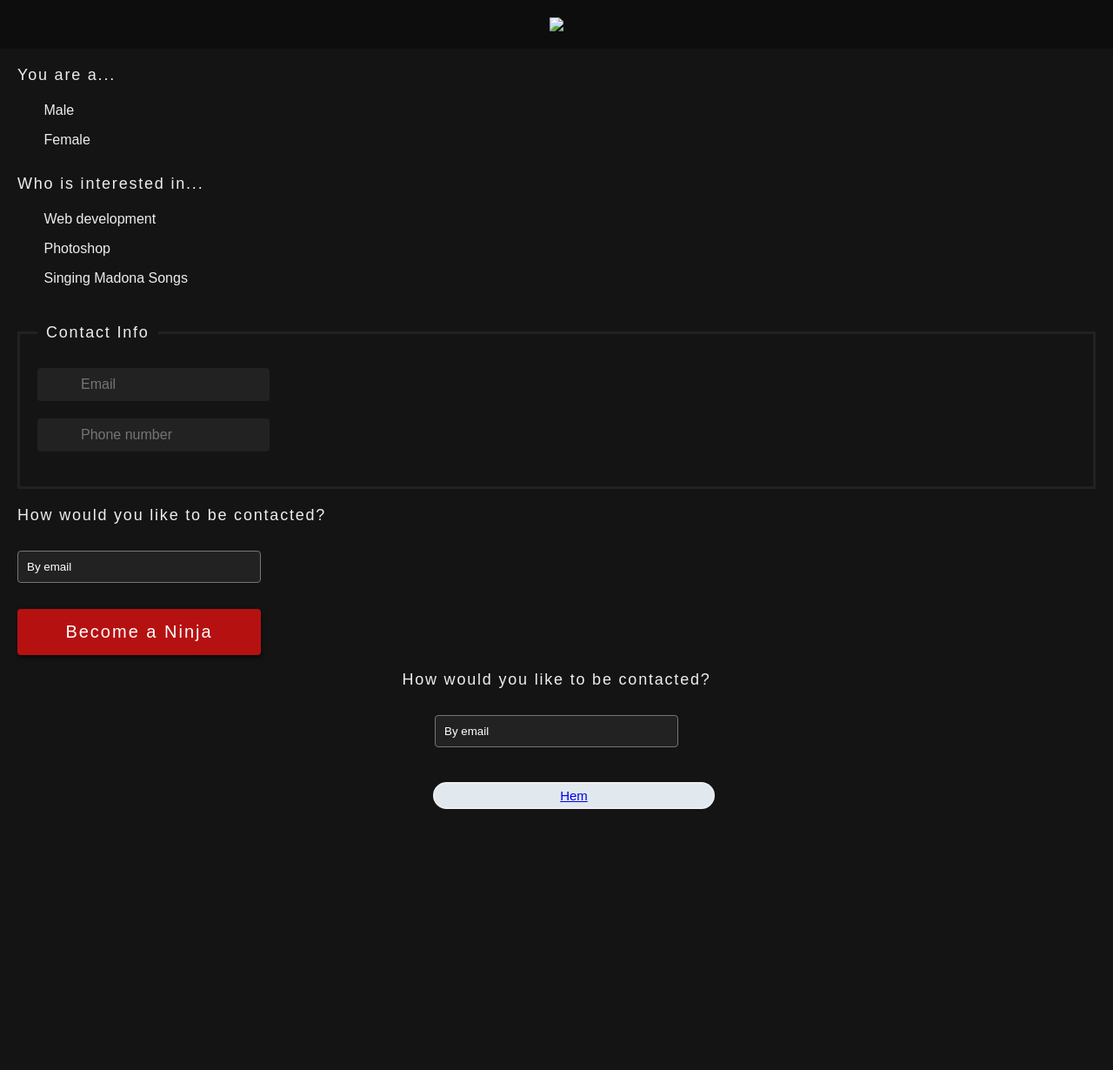
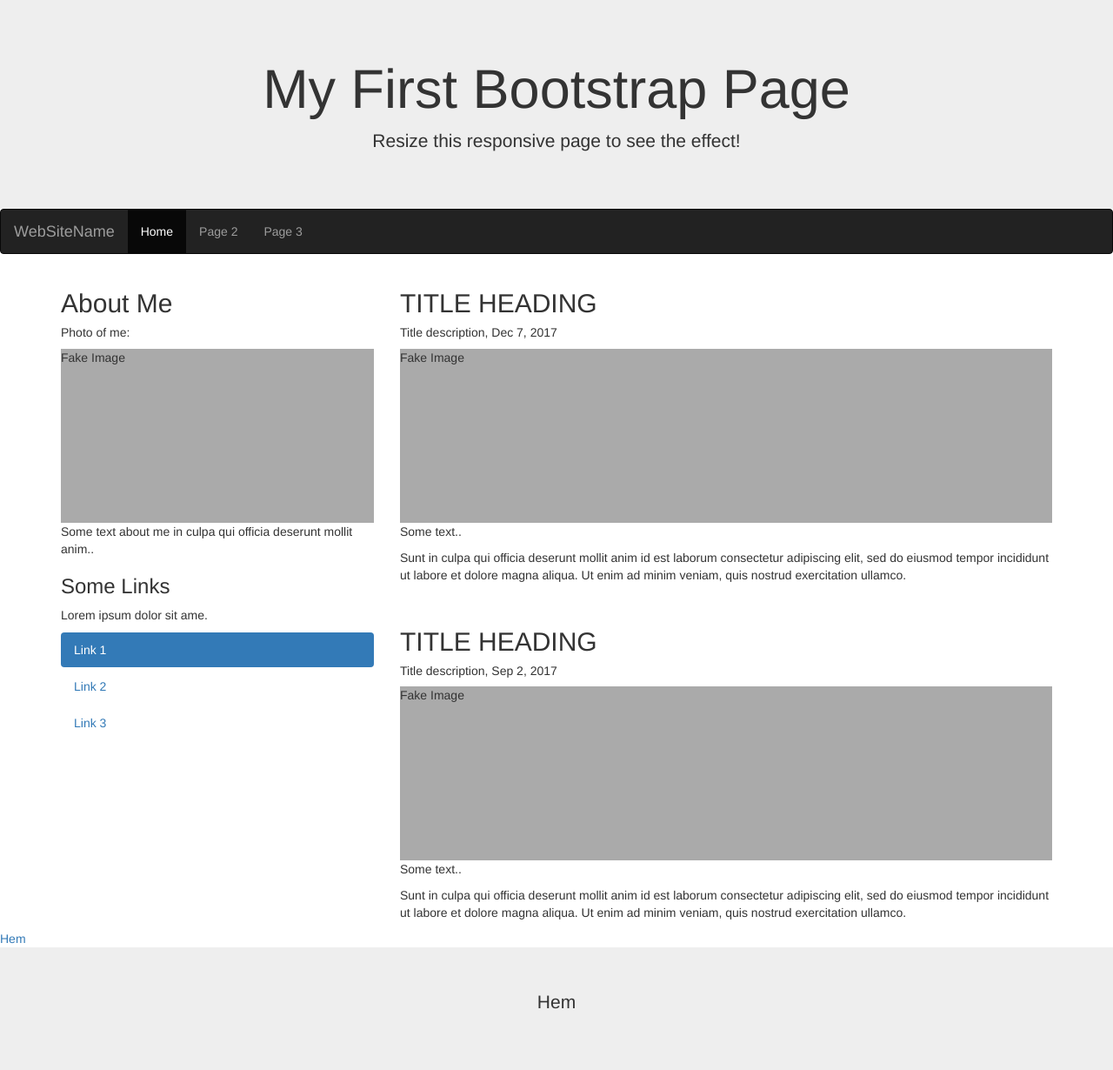
Before and after one commit to AnnaPettersson/grp2, a plain HTML site: page vanessa.html in a window 1280 px wide. Shown: the whole page at 87% size. Before the commit the page ends 960 px from the top, so only its background shows below. Drawn offline with nearby package versions, Linux system fonts and the light colour scheme.

Commit message:
Update vanessa.html

```diff
--- a/vanessa.html
+++ b/vanessa.html
@@ -1,61 +1,83 @@
-<html>
-  <head>
-    <link href="vanessa.css" rel="stylesheet" type="text/css" />
-  </head>
-  <body>
-    <header>
-      <img src="img/logo.png" />
-    </header>
+<!DOCTYPE html>
+<html lang="en">
+<head>
+  <title>Bootstrap Website Example</title>
+  <meta charset="utf-8">
+  <meta name="viewport" content="width=device-width, initial-scale=1">
+  <link rel="stylesheet" href="https://maxcdn.bootstrapcdn.com/bootstrap/3.4.1/css/bootstrap.min.css">
+  <script src="https://ajax.googleapis.com/ajax/libs/jquery/3.5.1/jquery.min.js"></script>
+  <script src="https://maxcdn.bootstrapcdn.com/bootstrap/3.4.1/js/bootstrap.min.js"></script>
+  <style>
+  .fakeimg {
+    height: 200px;
+    background: #aaa;
+  }
+  </style>
+</head>
+<body>
 
+<div class="jumbotron text-center" style="margin-bottom:0">
+  <h1>My First Bootstrap Page</h1>
+  <p>Resize this responsive page to see the effect!</p>
+</div>
 
+<nav class="navbar navbar-inverse">
+  <div class="container-fluid">
+    <div class="navbar-header">
+      <button type="button" class="navbar-toggle" data-toggle="collapse" data-target="#myNavbar">
+        <span class="icon-bar"></span>
+        <span class="icon-bar"></span>
+        <span class="icon-bar"></span>
+      </button>
+      <a class="navbar-brand" href="#">WebSiteName</a>
+    </div>
+    <div class="collapse navbar-collapse" id="myNavbar">
+      <ul class="nav navbar-nav">
+        <li class="active"><a href="#">Home</a></li>
+        <li><a href="#">Page 2</a></li>
+        <li><a href="#">Page 3</a></li>
+      </ul>
+    </div>
+  </div>
+</nav>
 
-    <form>
-      <!-- Gender -->
-      <p>You are a...</p>
-      <input type="radio" id="male" name="gender" />
-      <label for="male">Male</label><br/>
-      <input type="radio" id="female" name="gender" />
-      <label for="female">Female</label>
+<div class="container">
+  <div class="row">
+    <div class="col-sm-4">
+      <h2>About Me</h2>
+      <h5>Photo of me:</h5>
+      <div class="fakeimg">Fake Image</div>
+      <p>Some text about me in culpa qui officia deserunt mollit anim..</p>
+      <h3>Some Links</h3>
+      <p>Lorem ipsum dolor sit ame.</p>
+      <ul class="nav nav-pills nav-stacked">
+        <li class="active"><a href="#">Link 1</a></li>
+        <li><a href="#">Link 2</a></li>
+        <li><a href="#">Link 3</a></li>
+      </ul>
+      <hr class="hidden-sm hidden-md hidden-lg">
+    </div>
+    <div class="col-sm-8">
+      <h2>TITLE HEADING</h2>
+      <h5>Title description, Dec 7, 2017</h5>
+      <div class="fakeimg">Fake Image</div>
+      <p>Some text..</p>
+      <p>Sunt in culpa qui officia deserunt mollit anim id est laborum consectetur adipiscing elit, sed do eiusmod tempor incididunt ut labore et dolore magna aliqua. Ut enim ad minim veniam, quis nostrud exercitation ullamco.</p>
+      <br>
+      <h2>TITLE HEADING</h2>
+      <h5>Title description, Sep 2, 2017</h5>
+      <div class="fakeimg">Fake Image</div>
+      <p>Some text..</p>
+      <p>Sunt in culpa qui officia deserunt mollit anim id est laborum consectetur adipiscing elit, sed do eiusmod tempor incididunt ut labore et dolore magna aliqua. Ut enim ad minim veniam, quis nostrud exercitation ullamco.</p>
+    </div>
+  </div>
+</div>
 
-      <!-- Interests -->
-      <p>Who is interested in...</p>
-      <input type="checkbox" id="web" />
-      <label for="web">Web development</label><br/>
-      <input type="checkbox" id="photoshop" />
-      <label for="photoshop">Photoshop</label><br/>
-      <input type="checkbox" id="madona" />
-      <label for="madona">Singing Madona Songs</label>
+<div class="Hem"><a href="index.html">Hem</a></div>
 
-      <!-- Contact details -->
-      <fieldset>
-        <legend>Contact Info</legend>
-        <input type="email" placeholder="Email" required />
-        <span class="tick"></span>
-        <input type="telephone" placeholder="Phone number" required />
-        <span class="tick"></span>
-      </fieldset>
-      <!-- Preferred -->
-      <p>How would you like to be contacted?</p>
-      <select>
+<div class="jumbotron text-center" style="margin-bottom:0">
+  <p>Hem</p>
+</div>
 
-        <option>By email</option>
-        <option>By telephone</option>
-      </select>
-      <input type="submit" value="Become a Ninja" />
-
-      <center>
-
-        <p>How would you like to be contacted?</p>
-      <select>
-        <option>By email</option>
-        <option>By telephone</option>
-      </select>
-      <section class="meny">
-        <ul class="lala">
-            <div class="Hem"><a href="index.html">Hem</a></div>
-        </center>
-
-
-    </form>
-  </body>
+</body>
 </html>
```
